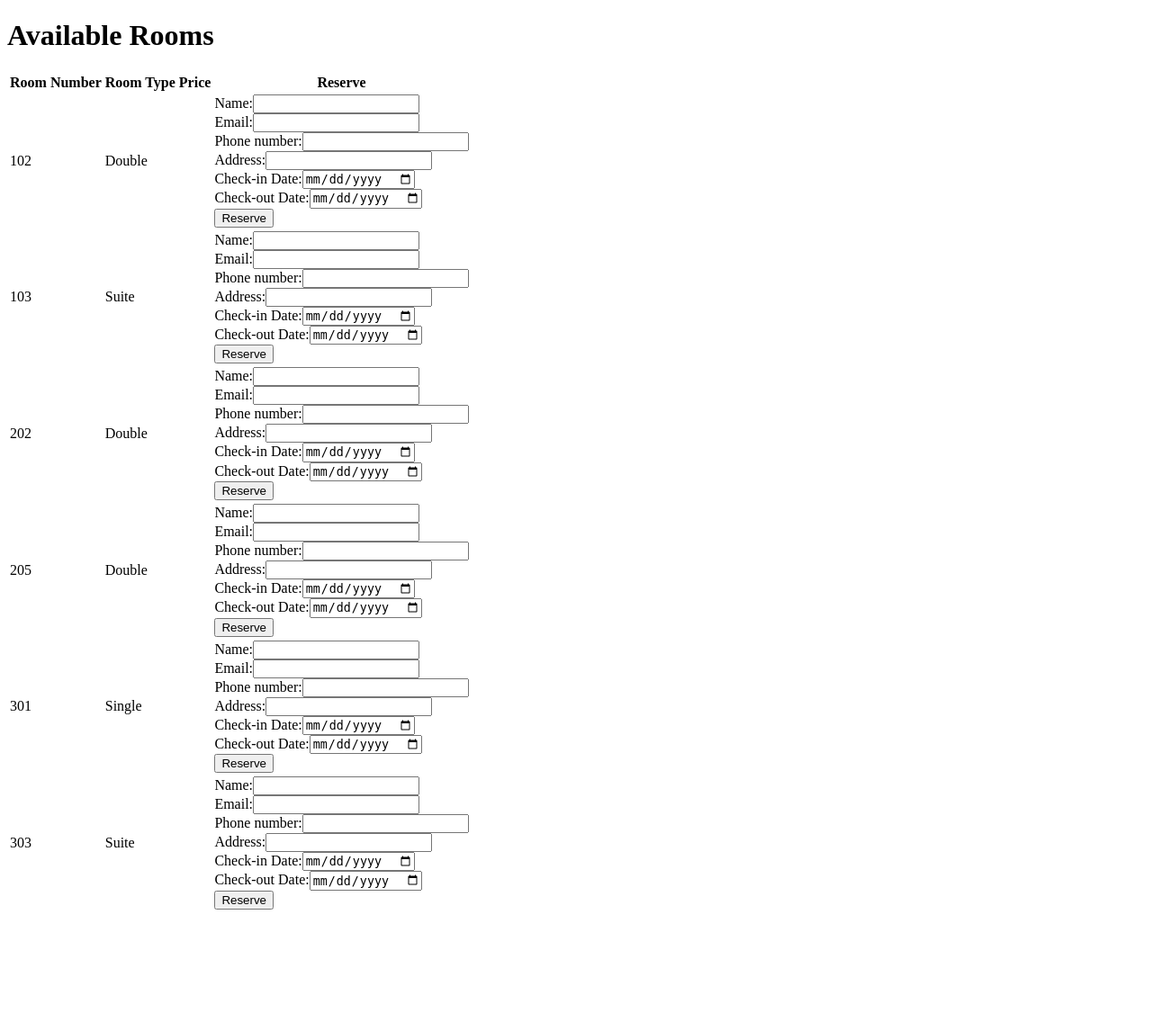
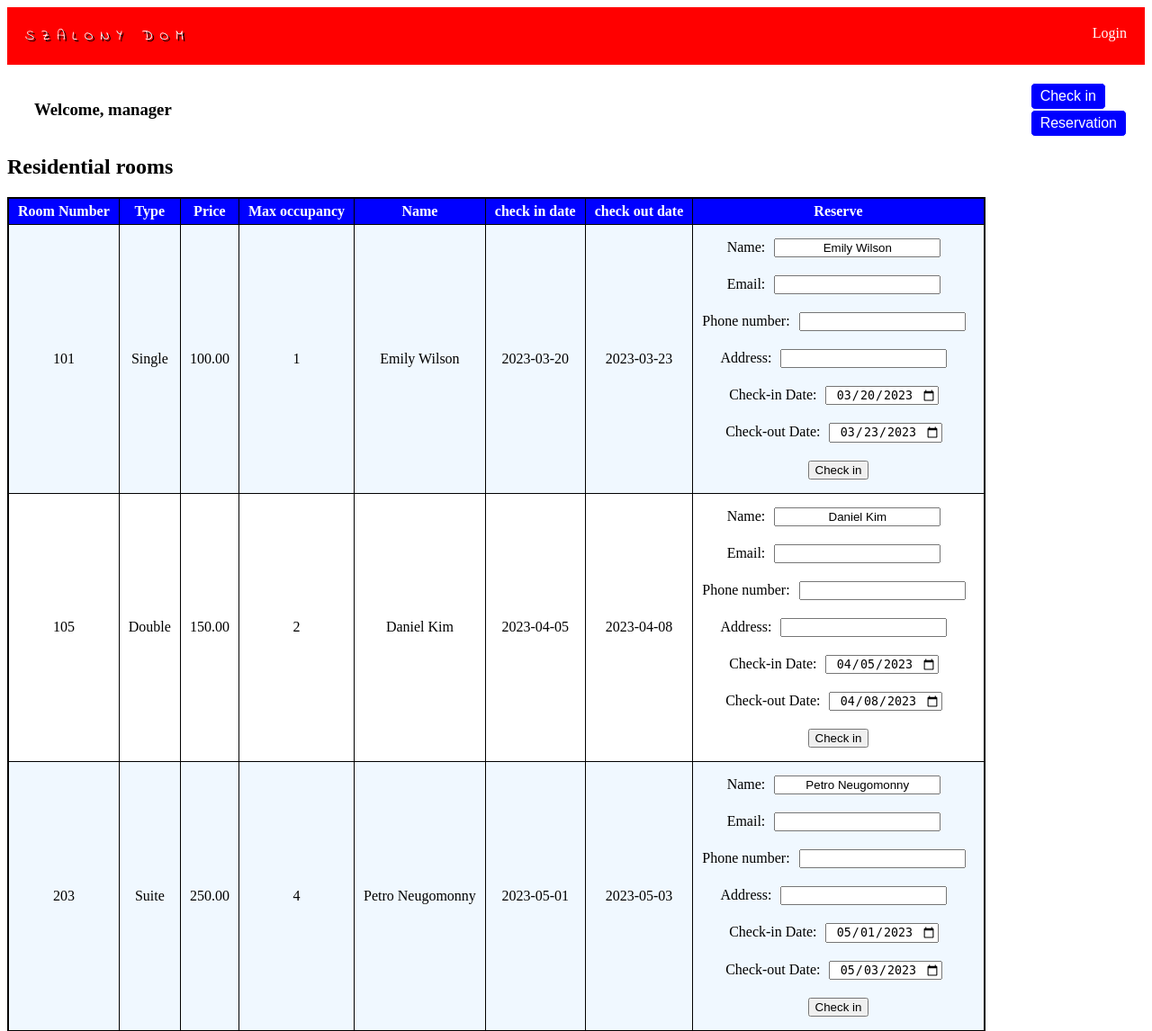
Before and after one commit to BolotinAlexey/practikaPOL, a PHP site: page /reservation.php in a window 1280 px wide. Shown: the top 1146 px of the page at 90% size. Before the commit the page ends 1011 px from the top, so only its background shows below. Run offline with PHP 8.4, Linux system fonts and the light colour scheme; a user stored in the database is signed in; data comes from the database, SQL or seed files in the repository; both versions use the stored data as it was after the commit; data that the repository does not hold is empty.

Commit message:
add styles to admin.php+new columns,start reservation.php

```diff
--- a/reservation.php
+++ b/reservation.php
@@ -1,12 +1,48 @@
 <!DOCTYPE html>
-<html>
+<html lang="en">
 <head>
-	<title>Hotel Reservation System</title>
+    <meta charset="UTF-8">
+    <meta http-equiv="X-UA-Compatible" content="IE=edge">
+    <meta name="viewport" content="width=device-width, initial-scale=1.0">
+    <link rel="preconnect" href="https://fonts.googleapis.com">
+<link rel="preconnect" href="https://fonts.gstatic.com" crossorigin>
+<link href="https://fonts.googleapis.com/css2?family=Indie+Flower&display=swap" rel="stylesheet">
+    <link rel="stylesheet" href="style.css">
+    <title>manager reservation</title>
 </head>
 <body>
 
-	<?php
-		// Connect to the database
+ <header>
+
+    <a href="index.php" class="logo">Szalony dom</a>
+    <a href="" class="login"><span>Login</span></a>
+    </header>
+<main class="main__admin">
+
+
+<?php
+session_start();
+
+// If the user is not logged in, redirect to the login page
+if (!isset($_SESSION["login"])) {
+  header("Location: login.php");
+  exit;
+}
+
+// Display the admin panel
+
+echo '<div class="greeting"> <h3>Welcome, ' . $_SESSION["login"].'</h3>
+<div class="buttons">
+<form action="admin.php">
+<button type="submit" class="switcher">Check in</button></form>
+
+<form action="reservation.php">
+<button type="submit" class="switcher">Reservation</button></form>
+</div>
+</div>';
+
+
+// Connect to the database
 		$servername = "localhost";
 		$username = "root";
 		$password = "";
@@ -23,34 +59,44 @@
 		if ($_SERVER["REQUEST_METHOD"] == "POST") {
 
 			// Retrieve the form data
-			$guest_name = $_POST["guest_name"];
 
-			$guest_email = $_POST["guest_email"];
-			$room_number = $_POST["room_number"];
-			$phone_number = $_POST["phone_number"];
-			$adress = $_POST["address"];
+			$name = $_POST["name"];
+			$room = $_POST["room"];
+			// $phone_number = $_POST["phone_number"];
 			$check_in_date = $_POST["check_in_date"];
 			$check_out_date = $_POST["check_out_date"];
 
-			// Insert the new reservation into the database
-			$sql_guest = "INSERT INTO Guests (guest_name,guest_email,phone_number,address) VALUES ('$guest_name','$guest_email','$phone_number','$adress')";
+			// Insert the new guests check in into the database
+			$sql = "INSERT INTO Reservation (room,name,check_in_date,check_out_date) VALUES ('$name','$phone_number','$adress','$room_number','$check_in_date','$check_out_date')";
 
 			$sql_room="UPDATE Room SET available = FALSE WHERE room_number = ".$room_number;
 
+			echo "DELETE FROM Reservation WHERE reservation_id=".$_POST["reservation_id"];
+			if (mysqli_query($conn, $sql_guest)) {
+				// $last_id = $conn->insert_id;
 
-			if (mysqli_query($conn, $sql_guest)) {
-				$last_id = $conn->insert_id;
-				$sql_reserv="INSERT INTO Reservation (guest_id,room_number,check_in_date,check_out_date) VALUES ('$last_id','$room_number','$check_in_date','$check_out_date')";
 
-				if (mysqli_query($conn, $sql_reserv)) {
 
-					if (mysqli_query($conn, $sql_room)) {
-							echo "Reservation made successfully";
+                if (!empty($_POST["reservation_id"])) {
+
+				$sql_reserv_delete = "DELETE FROM Reservation WHERE reservation_id = ".$_POST["reservation_id"];
+				if (mysqli_query($conn, $sql_reserv_delete)) {
+                    echo "Delete from reservation in made successfully";
+                } else{
+				echo "Error: " . $sql_reserv_delete . "<br>" . mysqli_error($conn);}
+            	}
+
+
+
+				if (mysqli_query($conn, $sql_room)) {
+					echo "Check in made successfully";
+                     header('Location: '.$_SERVER["PHP_SELF"]);
+                    exit();
 					}else{
 				echo "Error: " . $sql_room . "<br>" . mysqli_error($conn);}
 
-				} else{
-				echo "Error: " . $sql_reserv . "<br>" . mysqli_error($conn);}
+
+
 			}
 			 else {
 				echo "Error: " . $sql_guest . "<br>" . mysqli_error($conn);
@@ -60,22 +106,31 @@
 
 
 
+            // ------------ check in by guests -------------
 
-		// Query the database for available rooms
-		$sql = "SELECT * FROM Room WHERE available = TRUE";
-		$result = mysqli_query($conn, $sql);
+	$sqlR = "SELECT * FROM Reservation JOIN Room ON Reservation.room=Room.room_number";
+		$result = mysqli_query($conn, $sqlR);
 
 		if (mysqli_num_rows($result) > 0) {
+
 			// Display the list of available rooms and reservation form
-			echo "<h1>Available Rooms</h1>";
+			echo "<h2>Residential rooms</h2>";
+
 			echo "<table>";
-			echo "<tr><th>Room Number</th><th>Room Type</th><th>Price</th><th>Reserve</th></tr>";
+			echo "<tr><th>Room Number</th><th>Type</th><th>Price</th><th>Max occupancy</th><th>Name</th><th>check in date</th><th>check out date</th><th>Reserve</th></tr>";
+
 			while ($row = mysqli_fetch_assoc($result)) {
-				echo "<tr><td>" . $row["room_number"] . "</td><td>" . $row["room_type"] . "</td><td>" . $row["price"] . "</td><td>";
-				echo "<form method='post' action='" . $_SERVER["PHP_SELF"] . "'>";
+				echo "<tr><td>" . $row["room"] . "</td><td>" . $row["room_type"] . "</td><td>" . $row["room_price"] . "</td><td>" . $row["max_occupancy"] . "</td><td>" . $row["name"] . "</td><td>" . $row["check_in_date"] . "</td><td>" . $row["check_out_date"] . "</td>";
+
+				echo "<td><form method='post' action='" . $_SERVER["PHP_SELF"] . "'>";
+
 				echo "<input type='hidden' name='room_number' value='" . $row["room_number"] . "'>";
+
+                echo "<input type='hidden' name='reservation_id' value='" . $row["reservation_id"] . "'>";
+
 				echo "<label for='guest_name'>Name:</label>";
-				echo "<input type='text' id='guest_name' name='guest_name'><br>";
+				echo "<input type='text' id='guest_name' name='guest_name' value= '" . $row["name"] . "' ><br>";
+
 				echo "<label for='guest_email'>Email:</label>";
 				echo "<input type='email' id='guest_email' name='guest_email'><br>";
 
@@ -85,22 +140,72 @@
 				echo "<label for='address'>Address:</label>";
 				echo "<input type='text' id='address' name='address'><br>";
 
+				echo "<label for='check_in_date'>Check-in Date:</label>";
+				echo "<input type='date' id='check_in_date' name='check_in_date' value= '" . $row["check_in_date"] . "' ><br>";
 
+				echo "<label for='check_out_date'>Check-out Date:</label>";
+				echo "<input type='date' id='check_out_date' name='check_out_date' value= '" . $row["check_out_date"] . "' ><br>";
+
+				echo "<input type='submit' value='Check in'>";
+				echo "</form></td></tr>";
+			}
+			echo "</table>";
+		}
+        // --------------------------------------------
+
+            	// Query the database for available rooms
+		$sql = "SELECT * FROM Room WHERE available = TRUE";
+		$result = mysqli_query($conn, $sql);
+
+		if (mysqli_num_rows($result) > 0) {
+
+			// Display the list of available rooms and reservation form
+			echo "<h2>Available Rooms</h2>";
+			echo "<table>";
+			echo "<tr><th>Room Number</th><th>Room Type</th><th>Price</th><th>Max occupancy</th><th>Foto</th><th>Guests</th></tr>";
+			while ($row = mysqli_fetch_assoc($result)) {
+				echo "<tr><td>" . $row["room_number"] . "</td><td>" . $row["room_type"] . "</td><td>" . $row["room_price"] . "</td><td>" . $row["max_occupancy"] . "</td><td><img src='" . $row["img"] . "'></td>
+                <td>";
+
+				echo "<form method='post' action='" . $_SERVER["PHP_SELF"] . "'>";
+
+				echo "<input type='hidden' name='room_number' value='" . $row["room_number"] . "'>";
+
+				echo "<label for='guest_name'>Name:</label>";
+				echo "<input type='text' id='guest_name' name='guest_name'><br>";
+
+				echo "<label for='guest_email'>Email:</label>";
+				echo "<input type='email' id='guest_email' name='guest_email'><br>";
+
+echo "<label for='guest_name'>Phone number:</label>";
+				echo "<input type='text' id='phone_number' name='phone_number'><br>";
+
+				echo "<label for='address'>Address:</label>";
+				echo "<input type='text' id='address' name='address'><br>";
 
 				echo "<label for='check_in_date'>Check-in Date:</label>";
 				echo "<input type='date' id='check_in_date' name='check_in_date'><br>";
+
 				echo "<label for='check_out_date'>Check-out Date:</label>";
 				echo "<input type='date' id='check_out_date' name='check_out_date'><br>";
-				echo "<input type='submit' value='Reserve'>";
+
+				echo "<input type='submit' value='Check in'>";
 				echo "</form></td></tr>";
 			}
 			echo "</table>";
-		} else {
+		}
+        // --------------------------------------------
+        else {
 			echo "No rooms available";
 		}
 
 		// Close the database connection
 		mysqli_close($conn);
-	?>
+?>
+
+</main>
+    <footer>
+  © 2023 Oleksii Bolotin for Cosinus
+</footer>
 </body>
 </html>
--- a/style.css
+++ b/style.css
@@ -68,6 +68,11 @@
   border-collapse: collapse;
   padding: 5px 10px;
   text-align: center;
+}
+
+th {
+  background-color: blue;
+  color: white;
 }
 tr:nth-of-type(even) {
   background-color: aliceblue;
@@ -168,6 +173,7 @@
 .greeting {
   display: flex;
   justify-content: space-between;
+  align-items: center;
   margin: 20px;
 }
 h3 {
@@ -175,6 +181,8 @@
 }
 .switcher {
   font-size: 1em;
+  padding: 5px 10px;
+  margin-left: 10px;
   background-color: blue;
   color: white;
   border: white 1px solid;
```
Also changed, not shown: admin.php (+11 -8 lines), hotel.sql (+18 -3 lines).
